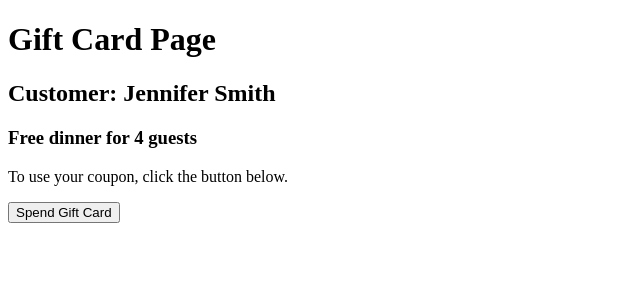
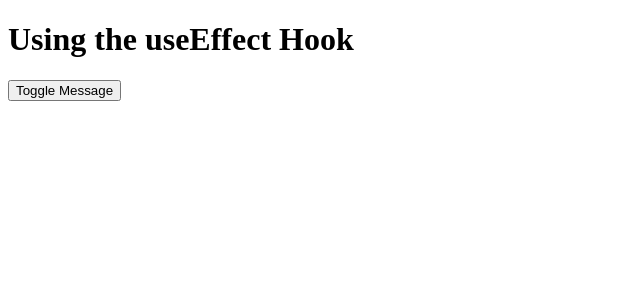
Before and after one commit to mlestrella843/ReactAdvanced_Meta, a React (Create React App) app in the folder react_advanced/: page / in a window 1280 px wide. Shown: the top 300 px of the page, without its empty margins (0-640 px from the left). Built offline with nearby package versions, Linux system fonts and the light colour scheme.

Commit message:
useEffect

```diff
--- a/react_advanced/src/App.jsx
+++ b/react_advanced/src/App.jsx
@@ -2,12 +2,13 @@ import React from 'react';
 import './index.css';
 // import { FeedbackForm } from './components/feedback-form';
 // import { FormApp } from './components/registration-form';
-import { GreetClients } from './components/hooks';
+// import { GreetClients } from './components/hooks';
 // import CoffeeShopMenu from './components/lemon-coffee-shop';
 // import { DessertsList } from './components/desserts-list';
 // import {Form} from './components/form_controlled';
 // import { FormNonControlToControl } from './components/form_uncont_controll';
-import Lab from './components/labHooksObjects';
+// import Lab from './components/labHooksObjects';
+import { HookUSeEffect } from './components/sideEffectsHook';
 
 // const desserts = [
 //   {
@@ -45,7 +46,8 @@ function App() {
       {/* <FormNonControlToControl /> */}
       {/* <FormApp /> */}
       {/* <GreetClients /> */}
-      <Lab />
+      {/* <Lab /> */}
+      <HookUSeEffect />
 
     </div>
   );
--- /dev/null
+++ b/react_advanced/src/components/sideEffectsHook.jsx
@@ -0,0 +1,24 @@
+import { useEffect, useState} from "react";
+
+function HookUSeEffect(){
+    const [toggle, setToggle] = useState(false);
+
+    const clickHandler = () => {
+        setToggle(!toggle);
+    }
+
+    useEffect( () => {
+        document.title = toggle ? "Welcome to the Lemon" : "Using the useEffect hook"
+    }, [toggle]);
+
+    return(
+        <div>
+            <h1>Using the useEffect Hook</h1>
+            <button onClick={clickHandler}>
+                Toggle Message
+            </button>
+            {toggle && <h2>"Welcome to the Lemon"</h2>}
+        </div>
+    )
+}
+export {HookUSeEffect};
```
